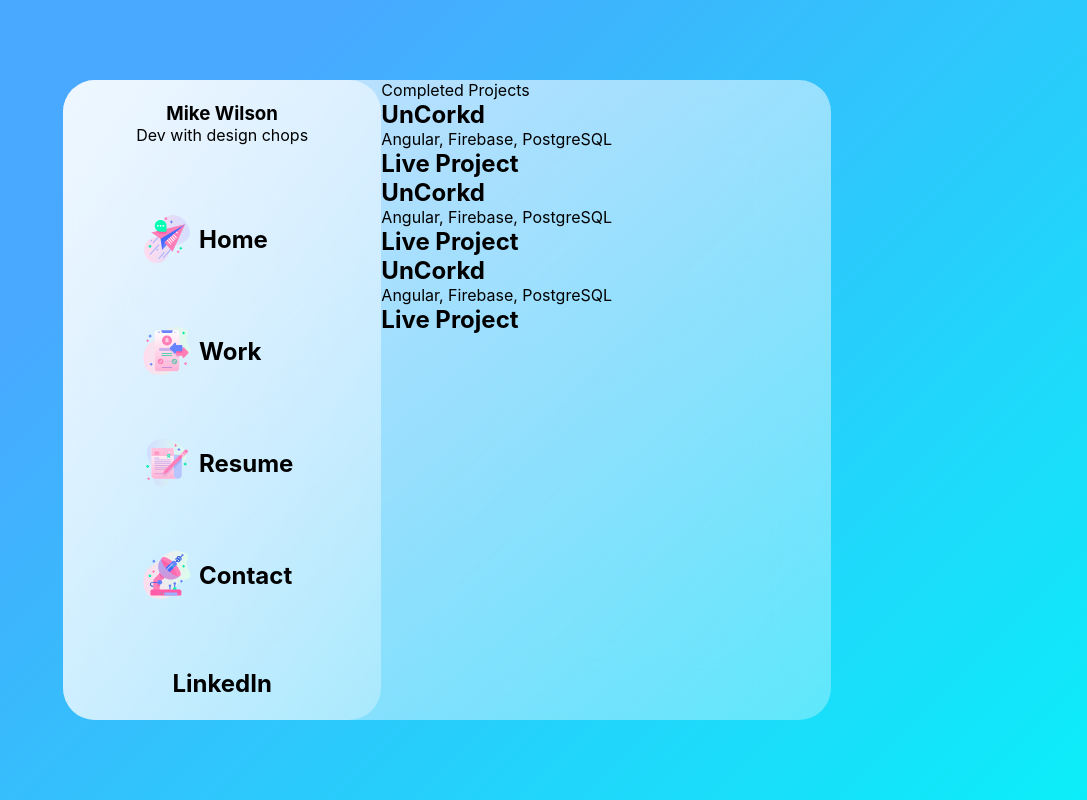
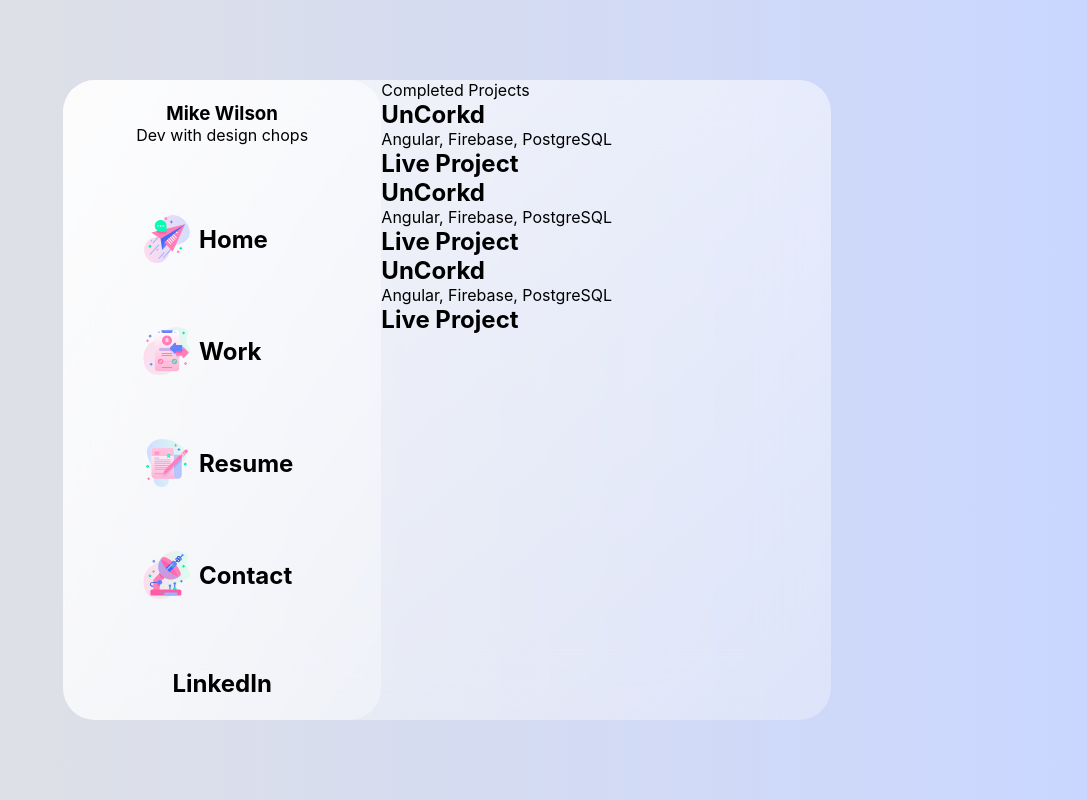
Before and after one commit to wilsonmike/portfolio, a React (Create React App) app: page / in a window 1280 px wide. Shown: the whole page, without its empty margins (193-1280 px from the left). Built offline with nearby package versions, Linux system fonts and the light colour scheme.

Commit message:
change background

```diff
--- a/src/App.css
+++ b/src/App.css
@@ -4,8 +4,18 @@
 }
 main {
   min-height: 100vh;
-  background-color: #0beef9;
-  background-image: linear-gradient(315deg, #0beef9 0%, #48a9fe 74%);
+  background: #c9d6ff; /* fallback for old browsers */
+  background: -webkit-linear-gradient(
+    to right,
+    #e2e2e2,
+    #c9d6ff
+  ); /* Chrome 10-25, Safari 5.1-6 */
+  background: linear-gradient(
+    to right,
+    #e2e2e2,
+    #c9d6ff
+  ); /* W3C, IE 10+/ Edge, Firefox 16+, Chrome 26+, Opera 12+, Safari 7+ */
+
   display: flex;
   align-items: center;
   justify-content: center;
```
Also changed, not shown: src/assets/lasso.svg (added), 1 other file (tests, documents, lock files or other folders).
